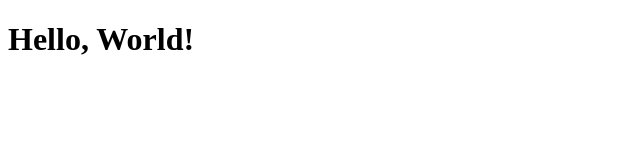
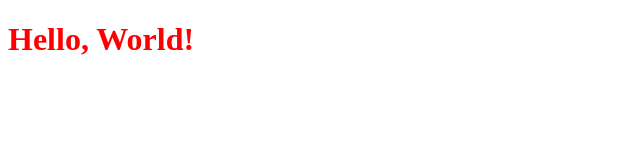
Before and after one commit to StefanVoicy/first-project, a plain HTML site: page index.html in a window 1280 px wide. Shown: the whole page, without its empty margins (0-640 px from the left). Drawn offline with Linux system fonts and the light colour scheme.

Commit message:
Coloring Title in Red

```diff
--- a/index.html
+++ b/index.html
@@ -5,6 +5,8 @@
   <meta http-equiv="X-UA-Compatible" content="IE=edge">
   <meta name="viewport" content="width=device-width, initial-scale=1.0">
   <title>Document</title>
+
+  <link rel="stylesheet" href="./styles.css" />
 </head>
 <body>
   <h1>Hello, World!</h1>
--- /dev/null
+++ b/styles.css
@@ -0,0 +1,3 @@
+h1 {
+  color: red;
+}
```
